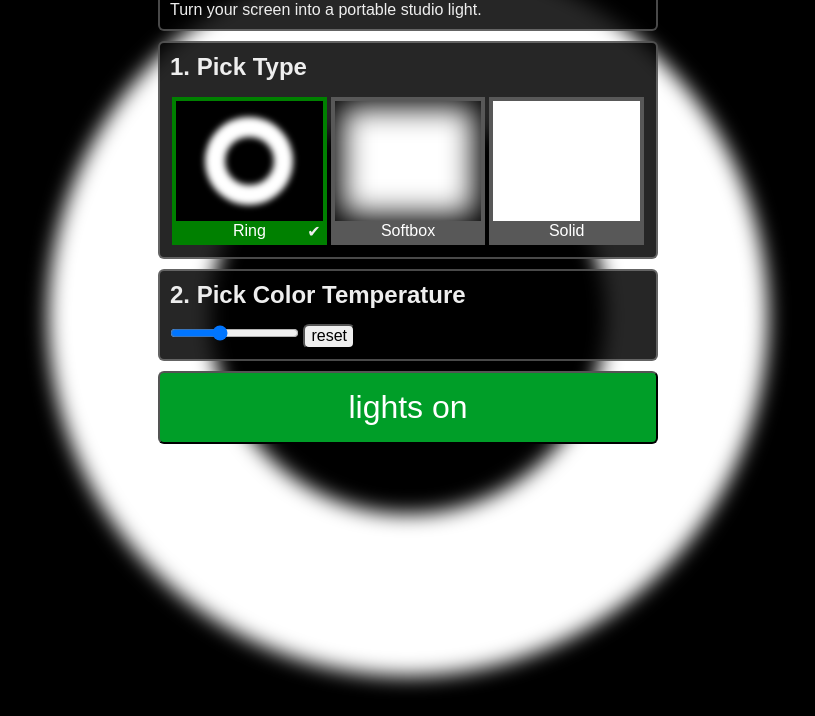
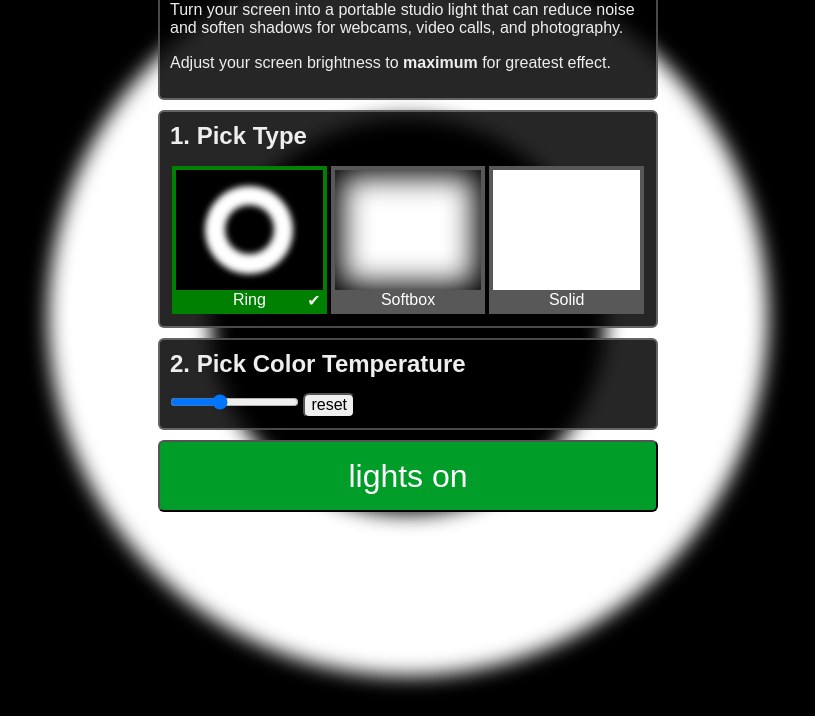
Before and after one commit to theBrianCui/studiolight, a website built with Parcel: page src/index.html in a window 1280 px wide. Shown: the part 84-800 px from the top of the page, without its empty margins (232-1047 px from the left). Built offline with nearby package versions, Linux system fonts and the light colour scheme.

Commit message:
add some description text

```diff
--- a/src/index.html
+++ b/src/index.html
@@ -17,7 +17,14 @@
             <div id="control-panel">
                 <div id="header" class="panel">
                     <h1>Studio Light</h1>
-                    <div>Turn your screen into a portable studio light.</div>
+                    <p>
+                        Turn your screen into a portable studio light
+                        that can reduce noise and soften shadows for
+                        webcams, video calls, and photography.
+                    </p>
+                    <p>
+                        Adjust your screen brightness to <strong>maximum</strong> for greatest effect.
+                    </p>
                 </div>
                 <div id="control-pick-type" class="panel">
                     <h2>1. Pick Type</h2>
```
